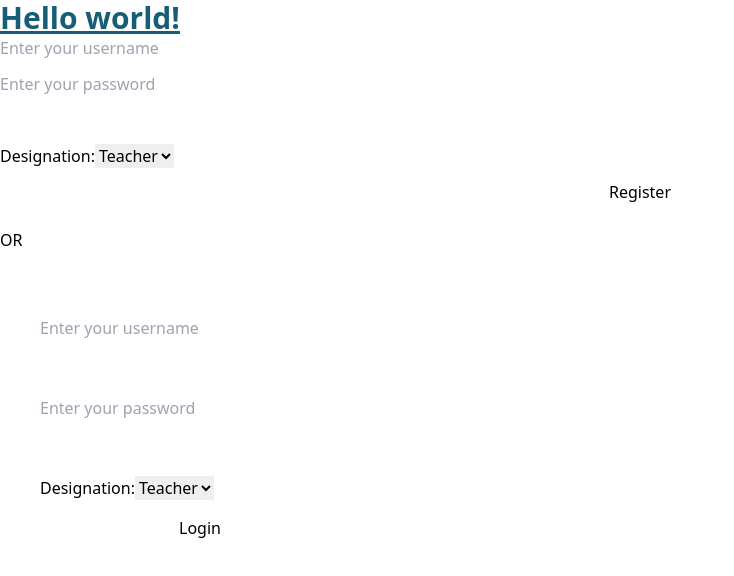
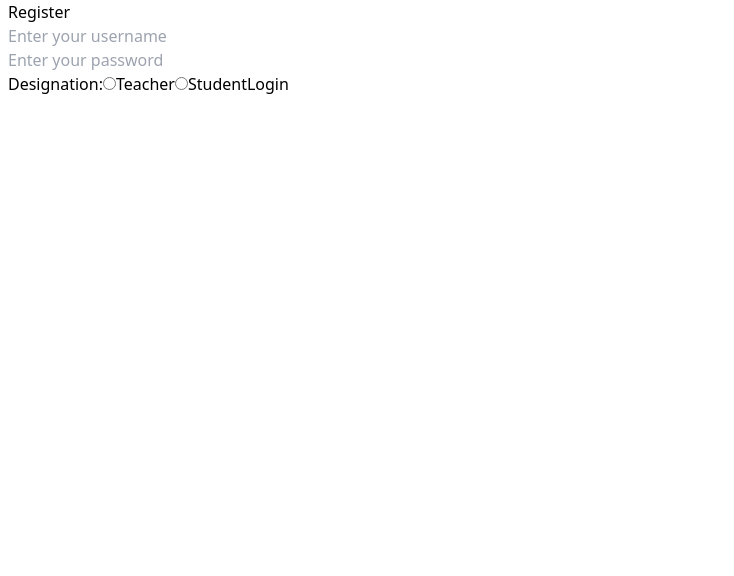
Before and after one commit to TheAkashRoy/ERP-System, a React (Create React App) app in the folder frontend/: page / in a window 1280 px wide. Shown: the top 576 px of the page, without its empty margins (0-734 px from the left). Built offline with nearby package versions, Linux system fonts and the light colour scheme.

Commit message:
progress

```diff
--- a/frontend/src/App.js
+++ b/frontend/src/App.js
@@ -1,13 +1,17 @@
 import logo from './logo.svg';
 import './App.css';
 import Home from './components/Home'
+import {Routes,Route} from "react-router-dom"
+import Teacher from './components/Teacher';
 function App() {
   return (
     <>
-    <h1 className="text-3xl font-bold underline text-cyan-800">
-          Hello world!
-        </h1>
-    <Home/>
+
+   <Routes>
+      <Route path="/" element={<Home/>}/>
+      <Route path="/teacher" element={<Teacher/>}/>
+      </Routes>
+
     </>
 
 
--- a/frontend/src/components/Home.js
+++ b/frontend/src/components/Home.js
@@ -1,10 +1,12 @@
 // src/components/LoginForm.js
 import React, { useState } from "react";
 import { useGlobalContext } from "../context/GlobalContext";
-
+import { Navigate } from "react-router-dom";
+import Teacher from "./Teacher";
 const LoginForm = () => {
   const { username, setUsername, token, setToken } = useGlobalContext();
- // const [inputUsername, setInputUsername] = useState("");
+
+  //const history = useHistory();
  const [inputPassword, setInputPassword] = useState("");
   const [error, setError] = useState("");
   const [isLogin, setIsLogin] = useState(true);
@@ -27,6 +29,7 @@ const LoginForm = () => {
         // setToken(data.token);
         // setUsername(inputUsername);
         setError("");
+        <Navigate to="/teacher" replace={true} />
       } else {
         setError("Login failed. Please check your username.");
       }
@@ -60,8 +63,57 @@ const LoginForm = () => {
     }
   };
   return (
+    <div className="flex flex-row gap-2 ">
+    <div></div>
     <div>
-        <form className="flex flex-col gap-3  w-76">
+    <button onClick={() => setIsLogin(!isLogin)}>
+    {isLogin ? "Register" : "Login"}
+  </button>
+  {isLogin ? (
+    <form className="">
+      <input
+        type="text"
+        placeholder="Enter your username"
+        value={username}
+        onChange={(e) => setUsername(e.target.value)}
+      />
+      <br />
+      <input
+        type="password"
+        placeholder="Enter your password"
+        value={inputPassword}
+        onChange={(e) => setInputPassword(e.target.value)}
+      />
+      <br />
+      <label>
+        Designation:
+        <input
+  type="radio"
+  id="teacher"
+  name="designation"
+  value="Teacher"
+  checked={designation === "Teacher"}
+  onChange={() => setDesignation("Teacher")}
+/>
+<label htmlFor="teacher">Teacher</label>
+
+<input
+  type="radio"
+  id="student"
+  name="designation"
+  value="Student"
+  checked={designation === "Student"}
+  onChange={() => setDesignation("Student")}
+/>
+<label htmlFor="student">Student</label>
+
+      </label>
+      <button type="submit" onClick={handleLogin}>
+        Login
+      </button>
+    </form>
+  ) : (
+    <form className="">
       <input
         type="text"
         placeholder="Enter your username"
@@ -73,45 +125,37 @@ const LoginForm = () => {
         placeholder="Enter your password"
         value={inputPassword}
         onChange={(e) => setInputPassword(e.target.value)}
-      /><br/>
+      />
+      <br />
       <label>
         Designation:
-        <select value={designation} onChange={(e) => setDesignation(e.target.value)}>
-          <option value="Teacher">Teacher</option>
-          <option value="Student">Student</option>
-        </select>
+        <input
+  type="radio"
+  id="teacher"
+  name="designation"
+  value="Teacher"
+  checked={designation === "Teacher"}
+  onChange={() => setDesignation("Teacher")}
+/>
+<label htmlFor="teacher">Teacher</label>
+
+<input
+  type="radio"
+  id="student"
+  name="designation"
+  value="Student"
+  checked={designation === "Student"}
+  onChange={() => setDesignation("Student")}
+/>
+<label htmlFor="student">Student</label>
+
       </label>
-      <button type="submit" onClick={(e)=>{handleRegister(e)}}>Register</button>
+      <button type="submit" onClick={handleRegister}>
+        Register
+      </button>
     </form>
-      <br/>
-      <h1>OR</h1>
-      <br/>
-      <form className="flex flex-col gap-4 w-80 m-10">
-      <input
-        type="text"
-        placeholder="Enter your username"
-        value={username}
-        onChange={(e) => setUsername(e.target.value)}
-      />
-      <br/>
-      <input
-        type="password"
-        placeholder="Enter your password"
-        value={inputPassword}
-        onChange={(e) => setInputPassword(e.target.value)}
-      />
-      <br/>
-      <label>
-        Designation:
-        <select value={designation} onChange={(e) => setDesignation(e.target.value)}>
-          <option value="Teacher">Teacher</option>
-          <option value="Student">Student</option>
-        </select>
-      </label>
-      <button type="submit" onClick={(e)=>{handleLogin(e)}}>Login</button>
-
-    </form>
-
+  )}
+  </div>
     </div>
   );
 };
--- /dev/null
+++ b/frontend/src/components/Teacher.js
@@ -0,0 +1,11 @@
+import React from 'react'
+
+function Teacher() {
+  return (
+    <div>
+      <h1>I am not follower I am a leader</h1>
+    </div>
+  )
+}
+
+export default Teacher
--- a/frontend/src/index.js
+++ b/frontend/src/index.js
@@ -3,10 +3,13 @@ import ReactDOM from 'react-dom/client';
 import './index.css';
 import App from './App';
 import { GlobalContextProvider } from './context/GlobalContext';
+import {BrowserRouter } from "react-router-dom"
 
 const root = ReactDOM.createRoot(document.getElementById('root'));
 root.render(
   <GlobalContextProvider>
+  <BrowserRouter>
     <App />
+    </BrowserRouter>
   </GlobalContextProvider>
 );
```
Also changed, not shown: frontend/assets/Login.jpg (added).
